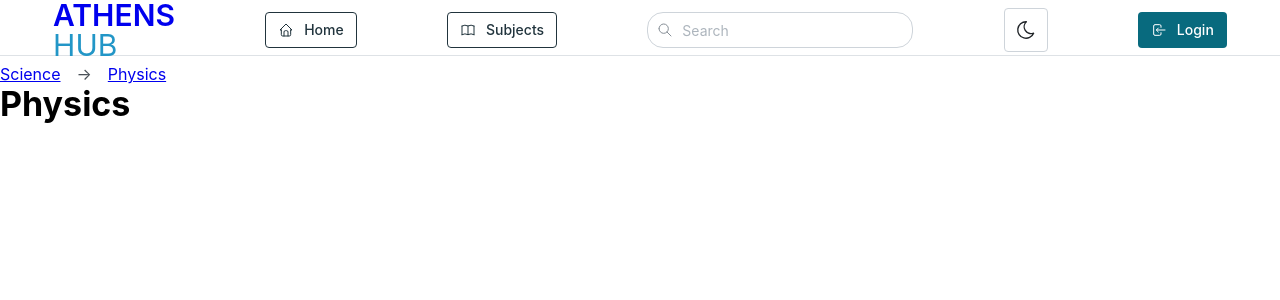
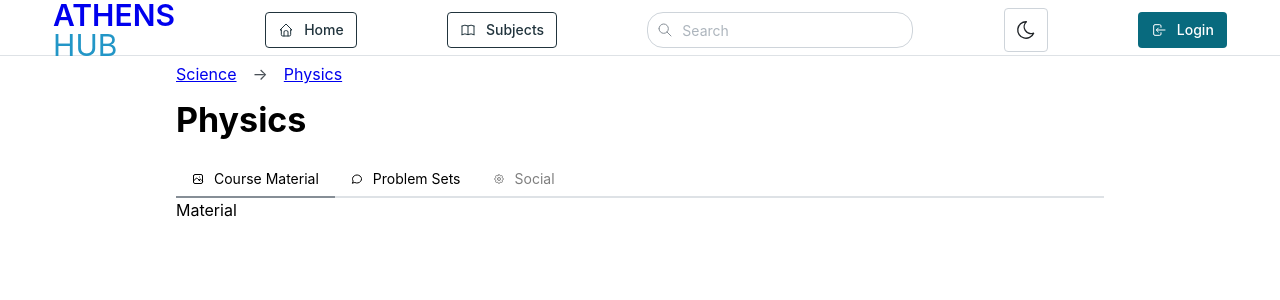
Before and after one commit to CoyoteArcade/AthensHub, a React (Vite) app in the folder frontend/: page /courses/algebra in a window 1280 px wide. Shown: the top 300 px of the page. Built offline with nearby package versions, Linux system fonts and the light colour scheme.

Commit message:
Add Course tabs template

```diff
--- a/frontend/src/routes/Course.jsx
+++ b/frontend/src/routes/Course.jsx
@@ -1,5 +1,18 @@
-import { Breadcrumbs, Anchor, Title } from '@mantine/core';
+import {
+  Breadcrumbs,
+  Anchor,
+  Title,
+  Container,
+  Divider,
+  rem,
+  Tabs,
+} from '@mantine/core';
 import { Link, useLocation } from 'react-router-dom';
+import {
+  IconPhoto,
+  IconMessageCircle,
+  IconSettings,
+} from '@tabler/icons-react';
 
 const items = [
   { title: 'Science', link: '/subjects' },
@@ -13,12 +26,72 @@ const items = [
 function Course() {
   return (
     <>
-      <Breadcrumbs separator='→' separatorMargin='md' mt='xs'>
-        {items}
-      </Breadcrumbs>
-      <Title>Physics</Title>
+      <Container>
+        <Breadcrumbs separator='→' separatorMargin='md' mt='xs' mb='md'>
+          {items}
+        </Breadcrumbs>
+        <Title mb='lg'>Physics</Title>
+        {/* <Divider my='lg' /> */}
+
+        {/* Tabs */}
+        <CourseTabs />
+      </Container>
     </>
   );
 }
 
+function CourseTabs() {
+  const iconStyle = { width: rem(12), height: rem(12) };
+
+  return (
+    <Tabs color='gray' defaultValue='material'>
+      <Tabs.List>
+        <Tabs.Tab
+          value='material'
+          leftSection={<IconPhoto style={iconStyle} />}
+        >
+          Course Material
+        </Tabs.Tab>
+        <Tabs.Tab
+          value='psets'
+          leftSection={<IconMessageCircle style={iconStyle} />}
+        >
+          Problem Sets
+        </Tabs.Tab>
+        <Tabs.Tab
+          value='social'
+          leftSection={<IconSettings style={iconStyle} />}
+          disabled
+        >
+          Social
+        </Tabs.Tab>
+      </Tabs.List>
+
+      <Tabs.Panel value='material'>
+        <MaterialTab />
+      </Tabs.Panel>
+
+      <Tabs.Panel value='psets'>
+        <PsetTab />
+      </Tabs.Panel>
+
+      <Tabs.Panel value='social'>
+        <SocialTab />
+      </Tabs.Panel>
+    </Tabs>
+  );
+}
+
+function MaterialTab() {
+  return <>Material</>;
+}
+
+function PsetTab() {
+  return <>Psets</>;
+}
+
+function SocialTab() {
+  return <>Social</>;
+}
+
 export default Course;
```
